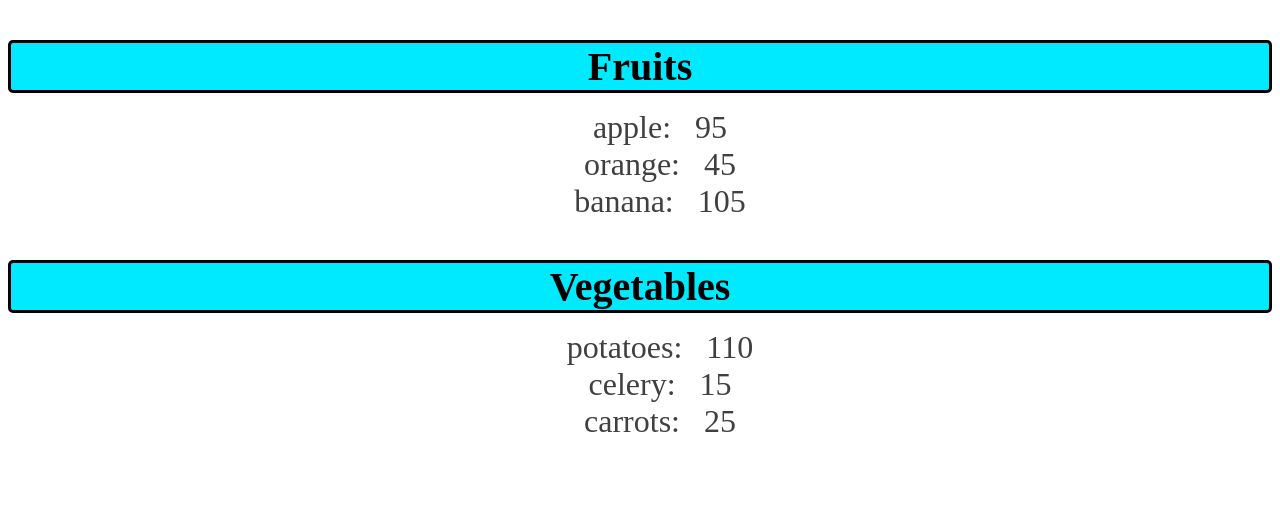
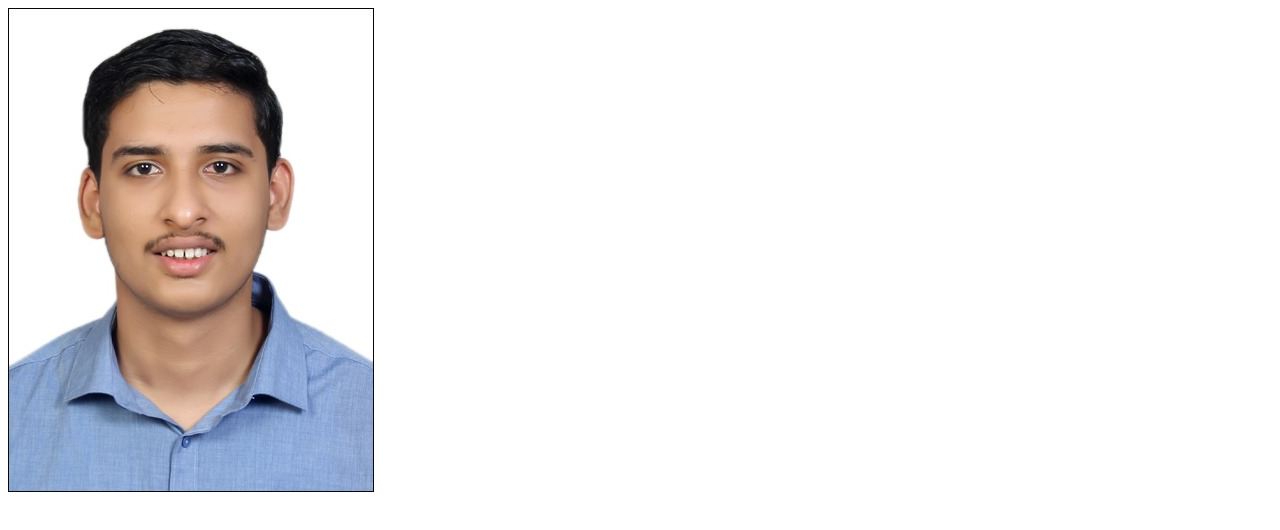
Before and after one commit to HARSH-TRIPATHI-59/React_practice, a React (Vite) app in the folder my-react-app/: page / in a window 1280 px wide. Shown: the top 530 px of the page. Built offline with nearby package versions, Linux system fonts and the light colour scheme.

Commit message:
ClickEvents

```diff
--- a/my-react-app/src/App.jsx
+++ b/my-react-app/src/App.jsx
@@ -3,18 +3,13 @@
 import Student from "./Student/Student";
 import UserGreeting from "./Login/UserGreeting";
 import List from "./List/List";
+import ProfilePicture from "./ProfilePicture";
 function App() {
-  const fruits = [{id: 1 ,name:"apple",cal: 95} , {id:2 ,name:"orange", cal: 45} ,
-  {id: 3,name: "banana", cal:105}];
 
-  const vegetables = [{id: 4 ,name:"potatoes",cal:110} , {id:5 ,name:"celery", cal: 15} ,
-  {id: 3,name: "carrots", cal:25}];
   return (
-    <>
-
-      {fruits.length > 0 ? <List items={fruits} category = "Fruits"/> : null}
-      {vegetables.length > 0 ? <List items = {vegetables} category = "Vegetables"/> : null}
-    </>
+<>
+ <ProfilePicture/>
+</>
   );
 }
 
--- /dev/null
+++ b/my-react-app/src/ProfilePicture.jsx
@@ -0,0 +1,8 @@
+function ProfilePicture() {
+    const imageUrl = './src/assets/harsh.jpeg';
+
+    const handleClick = (e) => e.target.style.display = "none";
+    return(<img onClick = {(e) => handleClick(e)} src = {imageUrl}></img>)
+}
+
+export default ProfilePicture
--- a/my-react-app/src/button.jsx
+++ b/my-react-app/src/button.jsx
@@ -1,16 +1,20 @@
 // import styles from "./button.module.css"; //create a css as modules
 
 function Button() {
-  const styles = { //inline method for css
+  // let count = 0;
+  // const handleClick = (name) => {
+  //   if(count < 3){
+  //     count++;
+  //     console.log(`${name} you clicked me ${count} time/s`);
+  //   } else {
+  //     console.log(`${name} stop clicking me`)
+  //   }
+  // };
 
-      backgroundColor: "hsl(200, 100%, 50%)",
-      color: "white",
-      padding: "10px 20px",
-      borderRadius: "5px",
-      border: "none",
-      cursor: "pointer",
+  const handleClick = (e) => e.target.textContent = "Ouch";
 
-  }
-  return( <button style = {styles}>Click Me </button>);
+  // const hadnleClick2 = (name) => console.log(`${name} stop clicking me`)
+
+  return <button onClick={ (e) => handleClick(e)}>Cick Me 😊</button>;
 }
 export default Button;
```
